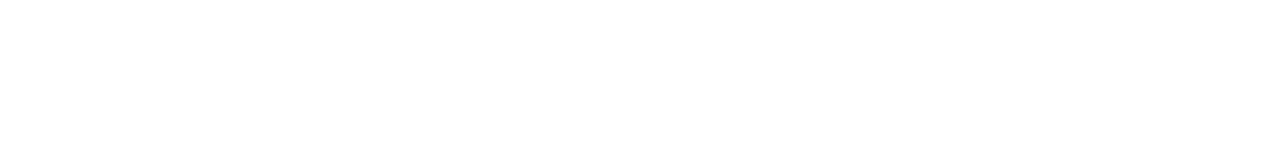
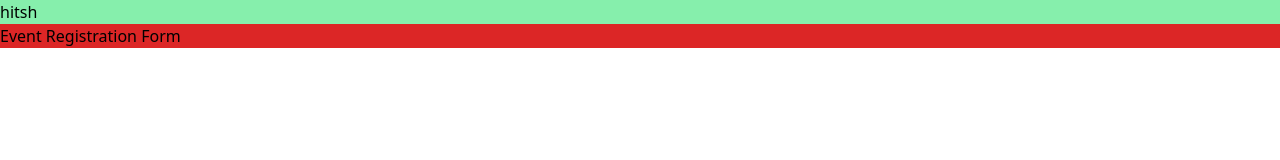
Before and after one commit to ChandanPolai/T3_EVENT-REGISTRATION, a website: page index.html in a window 1280 px wide. Drawn offline with Linux system fonts and the light colour scheme.

Commit message:
intial-commit

```diff
--- a/index.html
+++ b/index.html
@@ -4,8 +4,11 @@
     <meta charset="UTF-8">
     <meta name="viewport" content="width=device-width, initial-scale=1.0">
     <title>event registration</title>
+    <!-- css file link -->
+    <link rel="stylesheet" href="src/output.css">
 </head>
 <body>
-
+    <h3 class="bg-green-300">hitsh</h3>
+    <h1 class="bg-red-600 ">Event Registration Form</h1>
 </body>
 </html>
--- /dev/null
+++ b/src/input.css
@@ -0,0 +1,3 @@
+@tailwind base;
+@tailwind components;
+@tailwind utilities;
--- /dev/null
+++ b/tailwind.config.js
@@ -0,0 +1,8 @@
+/** @type {import('tailwindcss').Config} */
+module.exports = {
+  content: ["*"],
+  theme: {
+    extend: {},
+  },
+  plugins: [],
+}
```
Also changed, not shown: package.json (added, +15 -0 lines), src/output.css (added), 2 other files.
